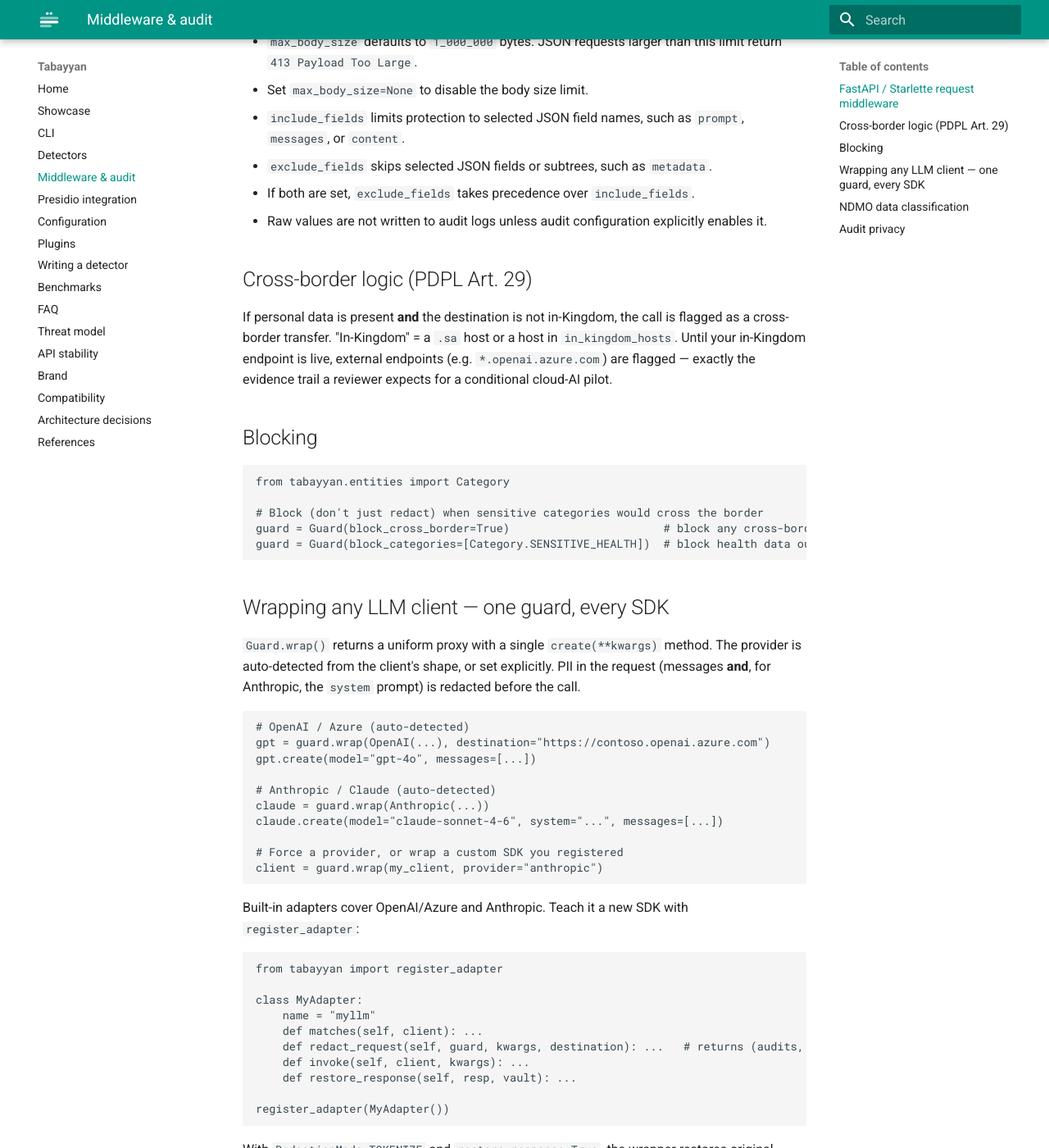
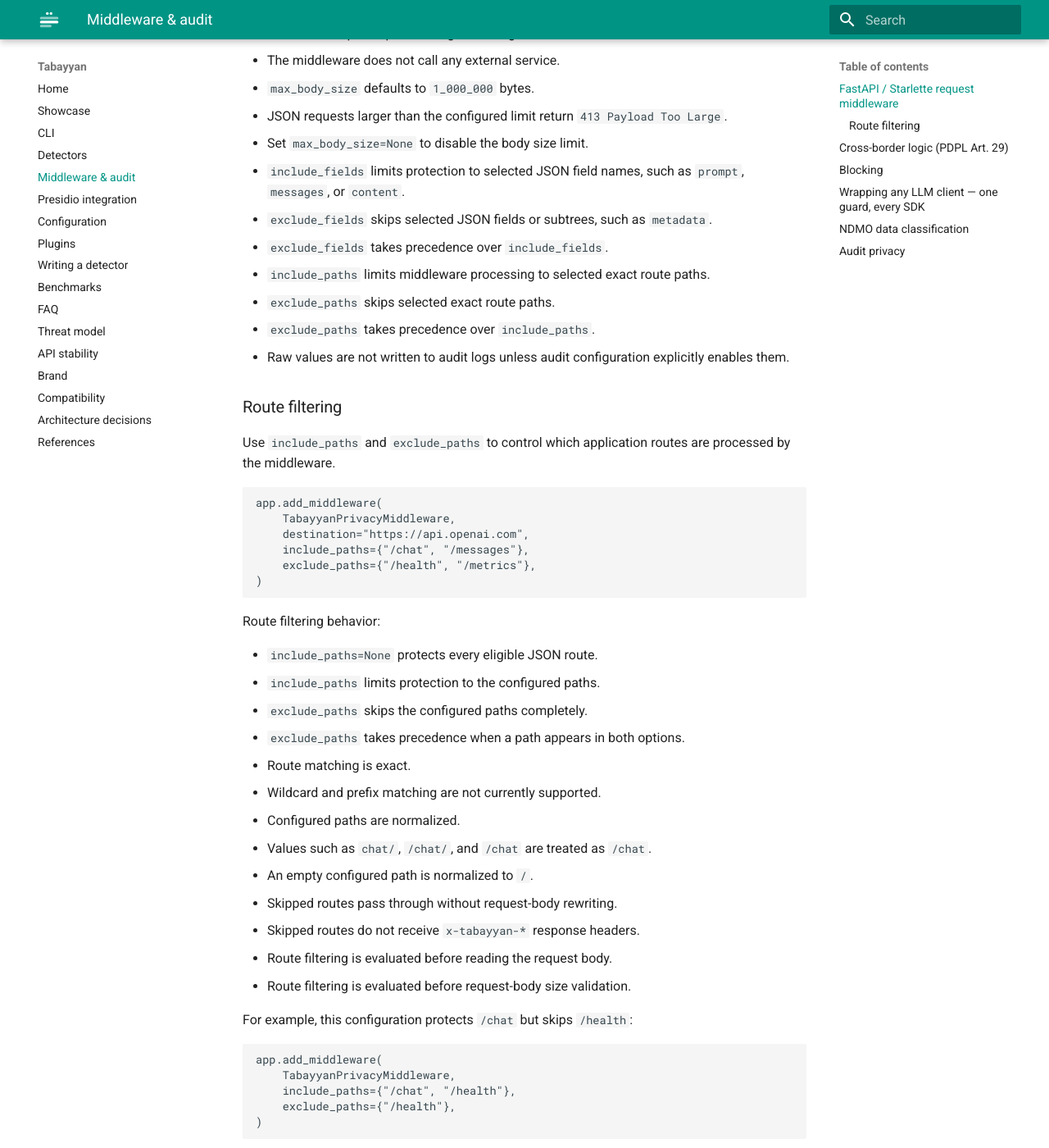
Before and after one commit to blackice2090/saudi-ai-privacy-gateway, an MkDocs documentation site: the page built from docs/middleware.md, in a window 1280 px wide and 1400 px high, scrolled down 2128 px. Shown: the whole window at 82% size. Built offline with MkDocs 1.6.1 and Material for MkDocs 9.7.7, drawn with Linux system fonts in a browser that asks for light colours; some of the changed text lies outside the part shown.

Commit message:
feat(integrations): add FastAPI middleware route filtering

````diff
--- a/docs/middleware.md
+++ b/docs/middleware.md
@@ -7,7 +7,7 @@ was redacted, the data categories, and whether the destination is a
 cross-border transfer. Stdlib only; the OpenAI/Azure wrapper is duck-typed.
 
 ```python
-from tabayyan import Guard, AuditLog, RedactionMode
+from tabayyan import AuditLog, Guard, RedactionMode
 
 guard = Guard(
     mode=RedactionMode.MASK,
@@ -19,7 +19,8 @@ pr = guard.protect(
     "اسم المريض عبدالله القحطاني، الهوية 1158813996",
     destination="https://contoso.openai.azure.com/v1/chat",
 )
-print(pr.text)                       # redacted
+
+print(pr.text)                         # redacted
 print(pr.audit.cross_border_transfer)  # True — external endpoint + personal data
 print(pr.audit.health_data_present)    # category-aware
 ```
@@ -99,6 +100,8 @@ app.add_middleware(
     max_body_size=1_000_000,
     include_fields={"prompt", "messages", "content"},
     exclude_fields={"metadata"},
+    include_paths={"/chat", "/messages"},
+    exclude_paths={"/health", "/metrics"},
 )
 ```
 
@@ -107,94 +110,223 @@ Notes:
 - Only JSON request bodies are modified.
 - Non-JSON requests pass through unchanged.
 - The middleware does not call any external service.
-- `max_body_size` defaults to `1_000_000` bytes. JSON requests larger than this limit return `413 Payload Too Large`.
+- `max_body_size` defaults to `1_000_000` bytes.
+- JSON requests larger than the configured limit return `413 Payload Too Large`.
 - Set `max_body_size=None` to disable the body size limit.
-- `include_fields` limits protection to selected JSON field names, such as `prompt`, `messages`, or `content`.
+- `include_fields` limits protection to selected JSON field names, such as
+  `prompt`, `messages`, or `content`.
 - `exclude_fields` skips selected JSON fields or subtrees, such as `metadata`.
-- If both are set, `exclude_fields` takes precedence over `include_fields`.
-- Raw values are not written to audit logs unless audit configuration explicitly enables it.
+- `exclude_fields` takes precedence over `include_fields`.
+- `include_paths` limits middleware processing to selected exact route paths.
+- `exclude_paths` skips selected exact route paths.
+- `exclude_paths` takes precedence over `include_paths`.
+- Raw values are not written to audit logs unless audit configuration explicitly
+  enables them.
+
+### Route filtering
+
+Use `include_paths` and `exclude_paths` to control which application routes are
+processed by the middleware.
+
+```python
+app.add_middleware(
+    TabayyanPrivacyMiddleware,
+    destination="https://api.openai.com",
+    include_paths={"/chat", "/messages"},
+    exclude_paths={"/health", "/metrics"},
+)
+```
+
+Route filtering behavior:
+
+- `include_paths=None` protects every eligible JSON route.
+- `include_paths` limits protection to the configured paths.
+- `exclude_paths` skips the configured paths completely.
+- `exclude_paths` takes precedence when a path appears in both options.
+- Route matching is exact.
+- Wildcard and prefix matching are not currently supported.
+- Configured paths are normalized.
+- Values such as `chat/`, `/chat/`, and `/chat` are treated as `/chat`.
+- An empty configured path is normalized to `/`.
+- Skipped routes pass through without request-body rewriting.
+- Skipped routes do not receive `x-tabayyan-*` response headers.
+- Route filtering is evaluated before reading the request body.
+- Route filtering is evaluated before request-body size validation.
+
+For example, this configuration protects `/chat` but skips `/health`:
+
+```python
+app.add_middleware(
+    TabayyanPrivacyMiddleware,
+    include_paths={"/chat", "/health"},
+    exclude_paths={"/health"},
+)
+```
+
+In this case:
+
+```text
+POST /chat    -> protected
+POST /health  -> skipped because exclusions take precedence
+POST /echo    -> skipped because it is not included
+```
 
 ## Cross-border logic (PDPL Art. 29)
 
 If personal data is present **and** the destination is not in-Kingdom, the
-call is flagged as a cross-border transfer. "In-Kingdom" = a `.sa` host or a
-host in `in_kingdom_hosts`. Until your in-Kingdom endpoint is live, external
-endpoints (e.g. `*.openai.azure.com`) are flagged — exactly the evidence trail
-a reviewer expects for a conditional cloud-AI pilot.
+call is flagged as a cross-border transfer. "In-Kingdom" means a `.sa` host or
+a host in `in_kingdom_hosts`.
+
+Until your in-Kingdom endpoint is live, external endpoints such as
+`*.openai.azure.com` are flagged — exactly the evidence trail a reviewer
+expects for a conditional cloud-AI pilot.
 
 ## Blocking
 
 ```python
 from tabayyan.entities import Category
 
-# Block (don't just redact) when sensitive categories would cross the border
-guard = Guard(block_cross_border=True)                       # block any cross-border personal data
-guard = Guard(block_categories=[Category.SENSITIVE_HEALTH])  # block health data outright
+# Block any cross-border transfer containing personal data.
+guard = Guard(block_cross_border=True)
+
+# Block sensitive health data outright.
+guard = Guard(
+    block_categories=[Category.SENSITIVE_HEALTH],
+)
 ```
 
 ## Wrapping any LLM client — one guard, every SDK
 
 `Guard.wrap()` returns a uniform proxy with a single `create(**kwargs)` method.
-The provider is auto-detected from the client's shape, or set explicitly. PII
-in the request (messages **and**, for Anthropic, the `system` prompt) is
-redacted before the call.
+The provider is auto-detected from the client's shape, or set explicitly.
+
+PII in the request is redacted before the call. For Anthropic clients, this
+includes both message content and the `system` prompt.
 
 ```python
-# OpenAI / Azure (auto-detected)
-gpt = guard.wrap(OpenAI(...), destination="https://contoso.openai.azure.com")
-gpt.create(model="gpt-4o", messages=[...])
+# OpenAI / Azure — auto-detected.
+gpt = guard.wrap(
+    OpenAI(...),
+    destination="https://contoso.openai.azure.com",
+)
 
-# Anthropic / Claude (auto-detected)
+gpt.create(
+    model="gpt-4o",
+    messages=[...],
+)
+
+# Anthropic / Claude — auto-detected.
 claude = guard.wrap(Anthropic(...))
-claude.create(model="claude-sonnet-4-6", system="...", messages=[...])
 
-# Force a provider, or wrap a custom SDK you registered
-client = guard.wrap(my_client, provider="anthropic")
+claude.create(
+    model="claude-sonnet-4-6",
+    system="...",
+    messages=[...],
+)
+
+# Force a provider or use a registered custom adapter.
+client = guard.wrap(
+    my_client,
+    provider="anthropic",
+)
 ```
 
-Built-in adapters cover OpenAI/Azure and Anthropic. Teach it a new SDK with
-`register_adapter`:
+Built-in adapters cover OpenAI/Azure and Anthropic. Teach Tabayyan a new SDK
+with `register_adapter`:
 
 ```python
 from tabayyan import register_adapter
 
+
 class MyAdapter:
     name = "myllm"
-    def matches(self, client): ...
-    def redact_request(self, guard, kwargs, destination): ...   # returns (audits, vault, blocked)
-    def invoke(self, client, kwargs): ...
-    def restore_response(self, resp, vault): ...
+
+    def matches(self, client):
+        ...
+
+    def redact_request(self, guard, kwargs, destination):
+        # Return: audits, vault, blocked
+        ...
+
+    def invoke(self, client, kwargs):
+        ...
+
+    def restore_response(self, response, vault):
+        ...
+
 
 register_adapter(MyAdapter())
 ```
 
 With `RedactionMode.TOKENIZE` and `restore_response=True`, the wrapper restores
-original values in the model's reply so personalization survives.
+original values in the model response so personalization can survive.
 
-For zero magic, the fully provider-agnostic building block is
-`guard.protect_messages(messages)` — redact, then call your client yourself.
+For zero magic, the fully provider-agnostic building block is:
 
-> `guard_openai()` is **deprecated** in favour of `wrap(client, provider="openai")`;
-> it still works (and emits a `DeprecationWarning`).
+```python
+safe_messages, audits, vault, blocked = guard.protect_messages(
+    messages,
+    destination="https://api.openai.com",
+)
+```
+
+Redact the messages first, then call your client directly.
+
+> `guard_openai()` is deprecated in favour of
+> `wrap(client, provider="openai")`. It still works and emits a
+> `DeprecationWarning`.
 
 ## NDMO data classification
 
 Every audit record carries `data_classification` — the highest NDMO sensitivity
-level among the detected entities — plus a `classification_summary` (level →
-count). Health data classifies as **secret**, most PII (IDs, financial,
-contact, names) as **confidential**, and org/network identifiers as **public**.
+level among the detected entities — plus a `classification_summary` mapping
+each level to its count.
+
+Health data classifies as **secret**. Most personal identifiers, financial
+data, contact data, and names classify as **confidential**. Organization and
+network identifiers classify as **public**.
 
 ```python
-pr = guard.protect("MRN: A1234, ID 1158813996", destination="...")
-pr.audit.data_classification   # "secret"  (health outranks the ID)
-pr.audit.classification_summary  # {"secret": 1, "confidential": 1}
+pr = guard.protect(
+    "MRN: A1234, ID 1158813996",
+    destination="https://api.openai.com",
+)
+
+pr.audit.data_classification
+# "secret" — health data outranks the national identifier
+
+pr.audit.classification_summary
+# {"secret": 1, "confidential": 1}
 ```
 
-The mapping is a practical default — override `tabayyan.ndmo.CATEGORY_CLASSIFICATION`
-to match your own data-classification matrix. Use it directly without the
-middleware via `tabayyan.classify(matches)` / `classification_summary(matches)`.
+The mapping is a practical default. Override
+`tabayyan.ndmo.CATEGORY_CLASSIFICATION` to match your organization's data
+classification matrix.
+
+Use classification directly without the middleware through:
+
+```python
+from tabayyan import classification_summary, classify
+
+level = classify(matches)
+summary = classification_summary(matches)
+```
 
 ## Audit privacy
 
-Raw values are **not** written to the audit by default (`record_values=False`).
-The audit captures counts, categories, and classification — not the data itself.
+Raw values are **not** written to the audit by default:
+
+```python
+guard = Guard(record_values=False)
+```
+
+The audit captures:
+
+- Detection counts.
+- Entity categories.
+- Data classification.
+- Cross-border status.
+- Protection action.
+
+It does not capture the original detected values unless `record_values=True`
+is explicitly configured.
````
Also changed, not shown: CHANGELOG.md (+10 -0 lines), 2 other files.
